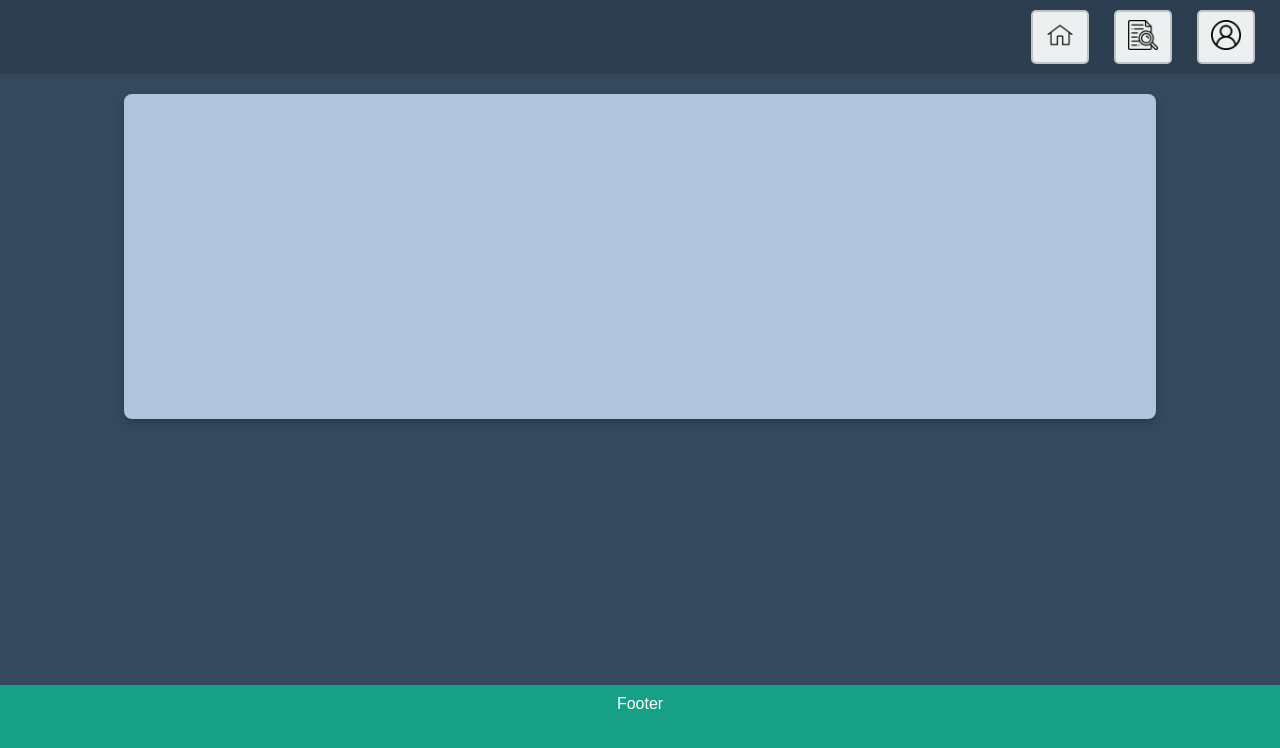
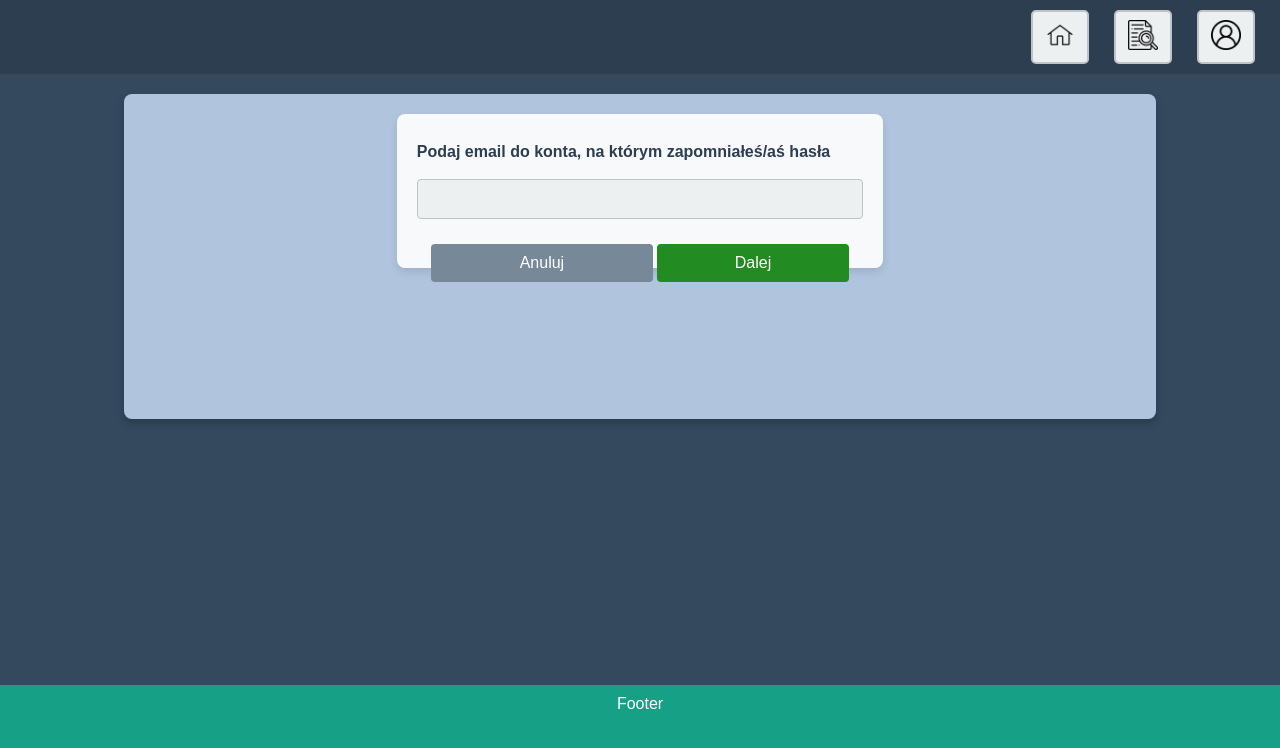
Before and after one commit to HubertKlosowski/Praca_Inzynierska, a Vue app in the folder App/frontend/: page /forgot_passwd in a window 1280 px wide. Shown: the top 748 px of the page. Built offline with nearby package versions, Linux system fonts and the light colour scheme.

Commit message:
poprawa kolorow i form do forgot passwd

```diff
--- a/App/frontend/src/components/CreateAccount.vue
+++ b/App/frontend/src/components/CreateAccount.vue
@@ -147,7 +147,7 @@ input[type="text"], input[type="password"], button[type="button"] {
 
 button[type="submit"] {
   padding: 10px 15px;
-  background-color: #3498db;
+  background-color: forestgreen;
   color: white;
   border: none;
   border-radius: 4px;
@@ -157,6 +157,6 @@ button[type="submit"] {
 }
 
 button[type="submit"]:hover {
-  background-color: #2980b9;
+  background-color: darkgreen;
 }
 </style>
--- a/App/frontend/src/components/ForgotPassword.vue
+++ b/App/frontend/src/components/ForgotPassword.vue
@@ -1,10 +1,24 @@
 <script setup>
 
+import {ref} from "vue";
+
+const email = ref('')
+
+const resetPassword = () => {
+
+}
 </script>
 
 <template>
   <div class="container">
-
+    <form @submit.prevent="resetPassword">
+      <label for="email">Podaj email do konta, na którym zapomniałeś/aś hasła</label>
+      <input type="text" id="email" v-model="email">
+      <div class="row">
+        <RouterLink to="/create_account" class="cancel">Anuluj</RouterLink>
+        <button type="submit">Dalej</button>
+      </div>
+    </form>
   </div>
 </template>
 
@@ -21,4 +35,64 @@
   flex-direction: column;
   align-items: center;
 }
+
+label {
+  margin-top: 2%;
+  margin-bottom: 4%;
+  font-weight: bold;
+  color: #2c3e50;
+}
+
+form {
+  display: flex;
+  flex-direction: column;
+  width: 45%;
+  height: 40%;
+  padding: 20px;
+  background-color: #f8f9fa;
+  border-radius: 8px;
+  box-shadow: 0 4px 8px rgba(0, 0, 0, 0.1);
+}
+
+input[type="text"] {
+  padding: 10px;
+  margin-bottom: 15px;
+  border: 1px solid #bdc3c7;
+  border-radius: 4px;
+  font-size: 1rem;
+  background-color: #ecf0f1;
+  transition: border-color 0.3s;
+}
+
+.row {
+  padding: 10px;
+  display: flex;
+  flex-direction: row;
+  justify-content: space-evenly;
+}
+
+button[type="submit"], .cancel {
+  padding: 10px 15px;
+  width: 45%;
+  color: white;
+  border: none;
+  border-radius: 4px;
+  font-size: 1rem;
+  cursor: pointer;
+  transition: background-color 0.3s;
+}
+
+button[type="submit"] {
+  background-color: forestgreen;
+}
+
+.cancel {
+  background-color: lightslategrey;
+  text-decoration: none;
+  text-align: center;
+}
+
+button[type="submit"]:hover {
+  background-color: darkgreen;
+}
 </style>
--- a/App/frontend/src/components/UserForm.vue
+++ b/App/frontend/src/components/UserForm.vue
@@ -138,7 +138,7 @@ input[type="text"]:focus {
 
 button[type="submit"] {
   padding: 10px 15px;
-  background-color: #3498db;
+  background-color: forestgreen;
   color: white;
   border: none;
   border-radius: 4px;
@@ -148,7 +148,7 @@ button[type="submit"] {
 }
 
 button[type="submit"]:hover {
-  background-color: #2980b9;
+  background-color: darkgreen;
 }
 
 p, li {
```
